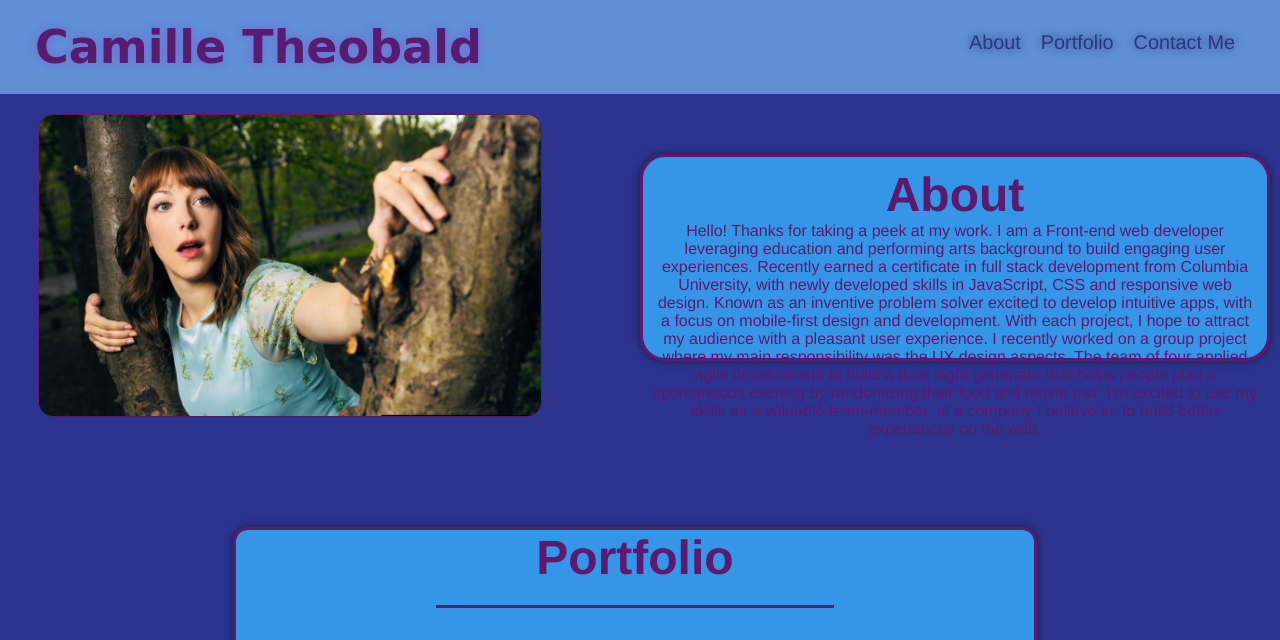
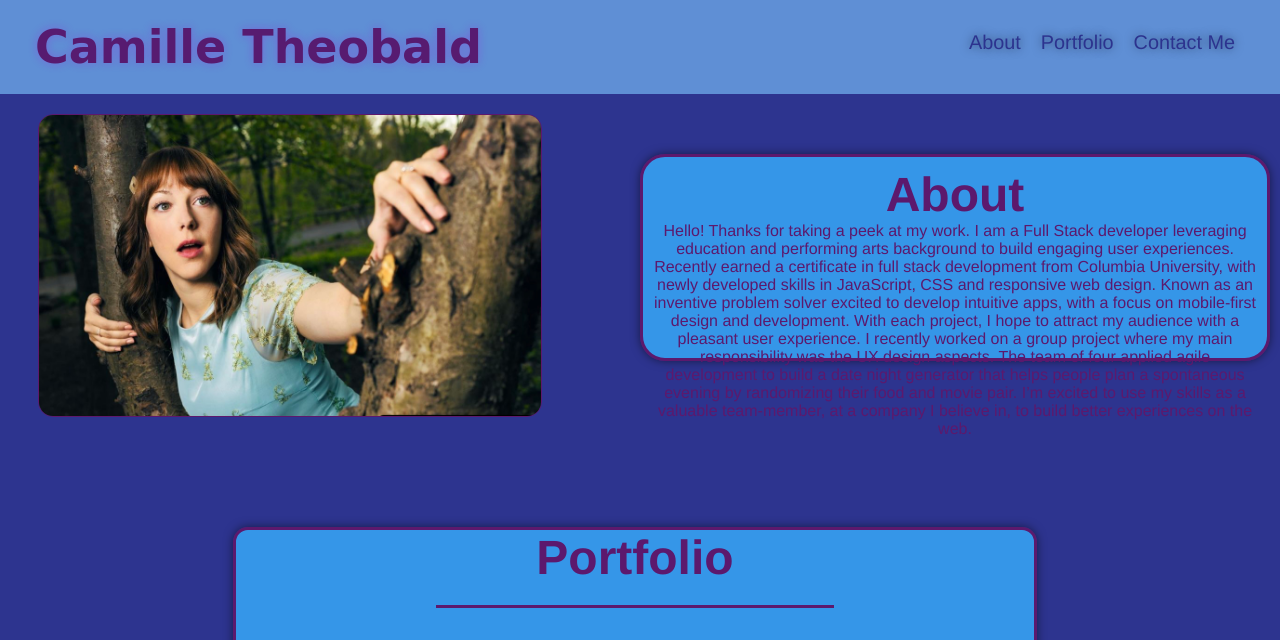
Before and after one commit to camilleNicoleT/Code-with-Camille, a plain HTML site: page index.html in a window 1280 px wide. Shown: the top 640 px of the page. Drawn offline with Linux system fonts and the light colour scheme.

Commit message:
Update index.html

```diff
--- a/index.html
+++ b/index.html
@@ -39,7 +39,7 @@
   </div>
  <div class = "about-info">
    <h2> About</h2>
-  <p>Hello! Thanks for taking a peek at my work. I am a Front-end web developer leveraging education and performing arts background to build engaging user experiences. Recently earned a certificate in full stack development from Columbia University, with newly developed skills in JavaScript, CSS and responsive web
+  <p>Hello! Thanks for taking a peek at my work. I am a Full Stack developer leveraging education and performing arts background to build engaging user experiences. Recently earned a certificate in full stack development from Columbia University, with newly developed skills in JavaScript, CSS and responsive web
     design. Known as an inventive problem solver excited to develop intuitive apps, with a focus
     on mobile-first design and development. With each project, I hope to attract my
     audience with a pleasant user experience. I recently worked on a group project where my main responsibility was the UX design aspects. The team of four applied agile development to build a date night generator that helps people plan a spontaneous evening by randomizing their food and movie pair. I’m excited to use my skills as a valuable team-member, at a company I believe in, to build better experiences on the web.
```
